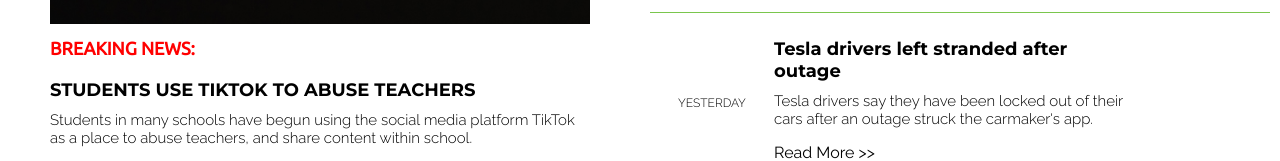
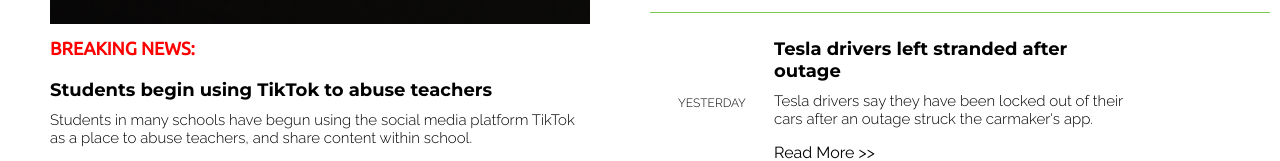
Before and after one commit to oppchingas/fn-encrypted, a plain HTML site: page index.html in a window 1280 px wide. Shown: the part 664-825 px from the top of the page. Drawn offline with Linux system fonts and the light colour scheme; a script that the page names is missing.

Commit message:
ertergergergerg

```diff
--- a/index.html
+++ b/index.html
@@ -123,7 +123,7 @@
                         <img src = "tiktok-logo.jpg">
 
                         <div>
-                            <h3 style="font-family:'Ubuntu'; color:#ff0000">BREAKING NEWS:</h3><h3> STUDENTS USE TIKTOK TO ABUSE TEACHERS</h3>
+                            <h3 style="font-family:'Ubuntu'; color:#ff0000">BREAKING NEWS:</h3><h3> Students begin using TikTok to abuse teachers</h3>
 
                             <p>Students in many schools have begun using the social media platform TikTok as a place to abuse teachers, and share content within school.</p>
 
```
